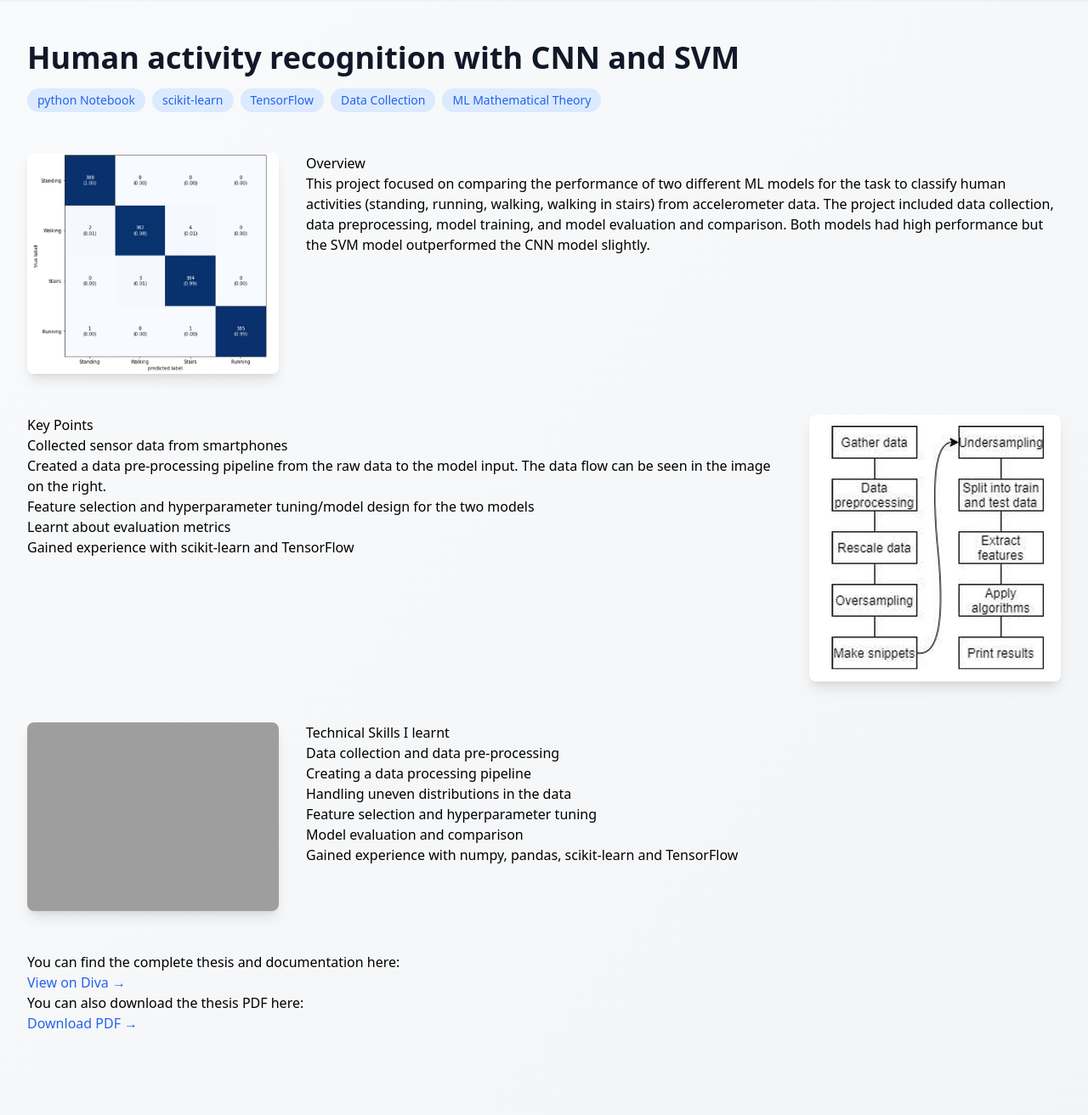
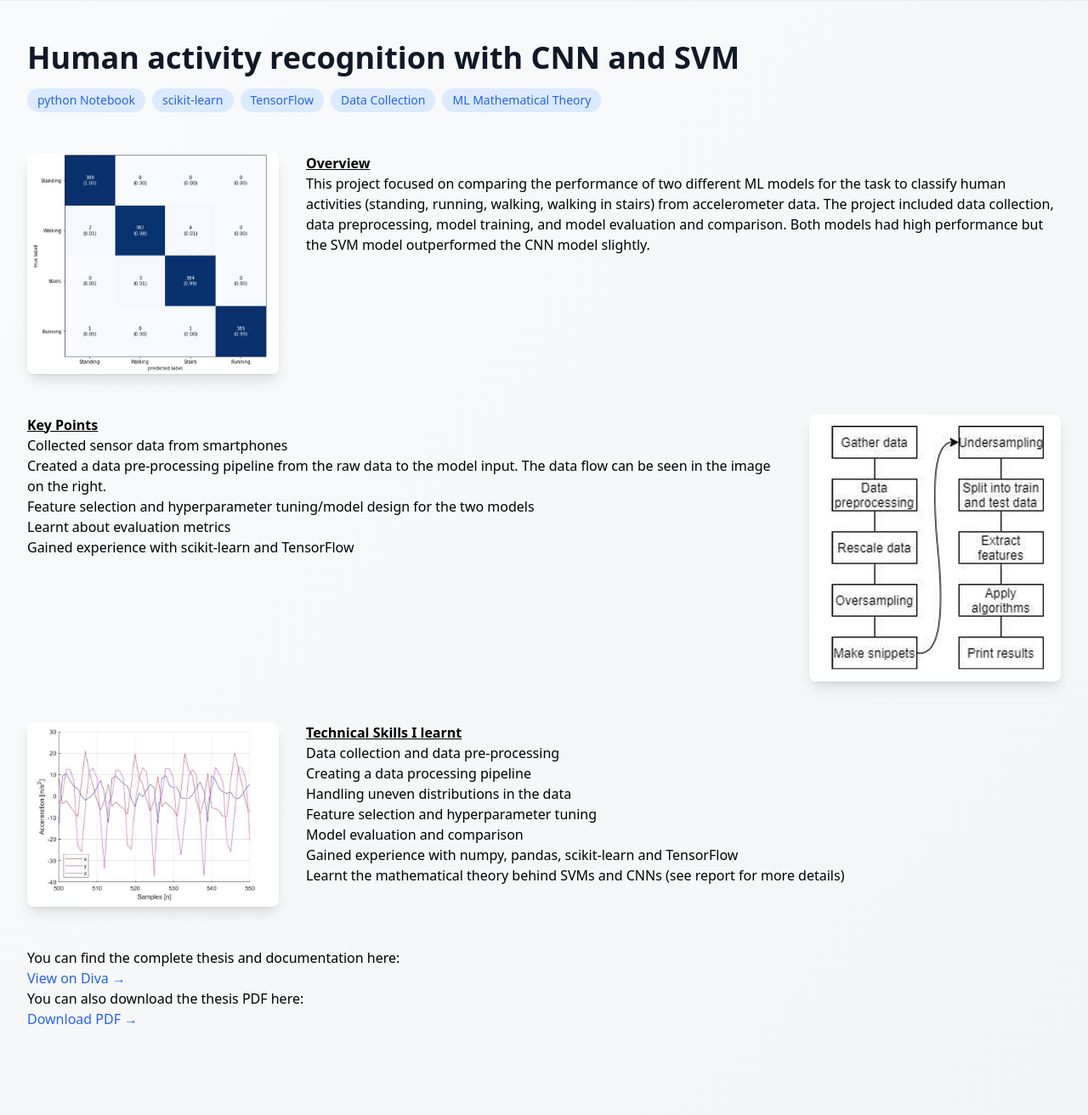
Before and after one commit to patriksn/portfolio, a Flask app: page /activity-recognition in a window 1280 px wide. Shown: the part 64-1376 px from the top of the page at 85% size. Run offline with Flask 3, Linux system fonts and the light colour scheme; some libraries are stand-ins or nearby versions; grey boxes are pictures that could not be loaded.

Commit message:
Style: Minor text change and heading style change to project 2 page and fixed image

```diff
--- a/portfolio_page/templates/project2.html
+++ b/portfolio_page/templates/project2.html
@@ -20,7 +20,7 @@
             <img src="{{ url_for('static', filename='images/' + project.image) }}" alt="{{ project.title }}" class="w-full h-auto rounded-lg shadow-lg">
         </div>
         <div class="md:w-3/4 prose">
-            <h2>Overview</h2>
+            <h2 class="font-bold underline">Overview</h2>
             <p>This project focused on comparing the performance of two different ML models for the task to classify human activities (standing, running, walking, walking in stairs) from accelerometer data. The project included data collection, data preprocessing, model training, and model evaluation and comparison. Both models had high performance but the SVM model outperformed the CNN model slightly. </p>
         </div>
     </div>
@@ -28,7 +28,7 @@
     <!-- Second Block: Text Left, Image Right -->
     <div class="flex flex-col-reverse md:flex-row gap-8 mb-12">
         <div class="md:w-3/4 prose">
-            <h2>Key Points</h2>
+            <h2 class="font-bold underline">Key Points</h2>
             <ul>
                 <li>Collected sensor data from smartphones</li>
                 <li>Created a data pre-processing pipeline from the raw data to the model input. The data flow can be seen in the image on the right.</li>
@@ -45,10 +45,10 @@
     <!-- Third Block: Image Left, Text Right -->
     <div class="flex flex-col md:flex-row gap-8 mb-12">
         <div class="md:w-1/4">
-            <img src="{{ url_for('static', filename='images/project2_2.png') }}" alt="Project 1 Results" class="w-full h-auto rounded-lg shadow-lg">
+            <img src="{{ url_for('static', filename='images/project2_2.JPG') }}" alt="Project 2 Results" class="w-full h-auto rounded-lg shadow-lg">
         </div>
         <div class="md:w-3/4 prose">
-            <h2>Technical Skills I learnt</h2>
+            <h2 class="font-bold underline">Technical Skills I learnt</h2>
             <ul>
                 <li>Data collection and data pre-processing</li>
                 <li>Creating a data processing pipeline</li>
@@ -56,6 +56,7 @@
                 <li>Feature selection and hyperparameter tuning</li>
                 <li>Model evaluation and comparison</li>
                 <li>Gained experience with numpy, pandas, scikit-learn and TensorFlow</li>
+                <li>Learnt the mathematical theory behind SVMs and CNNs (see report for more details)</li>
             </ul>
         </div>
     </div>
```
